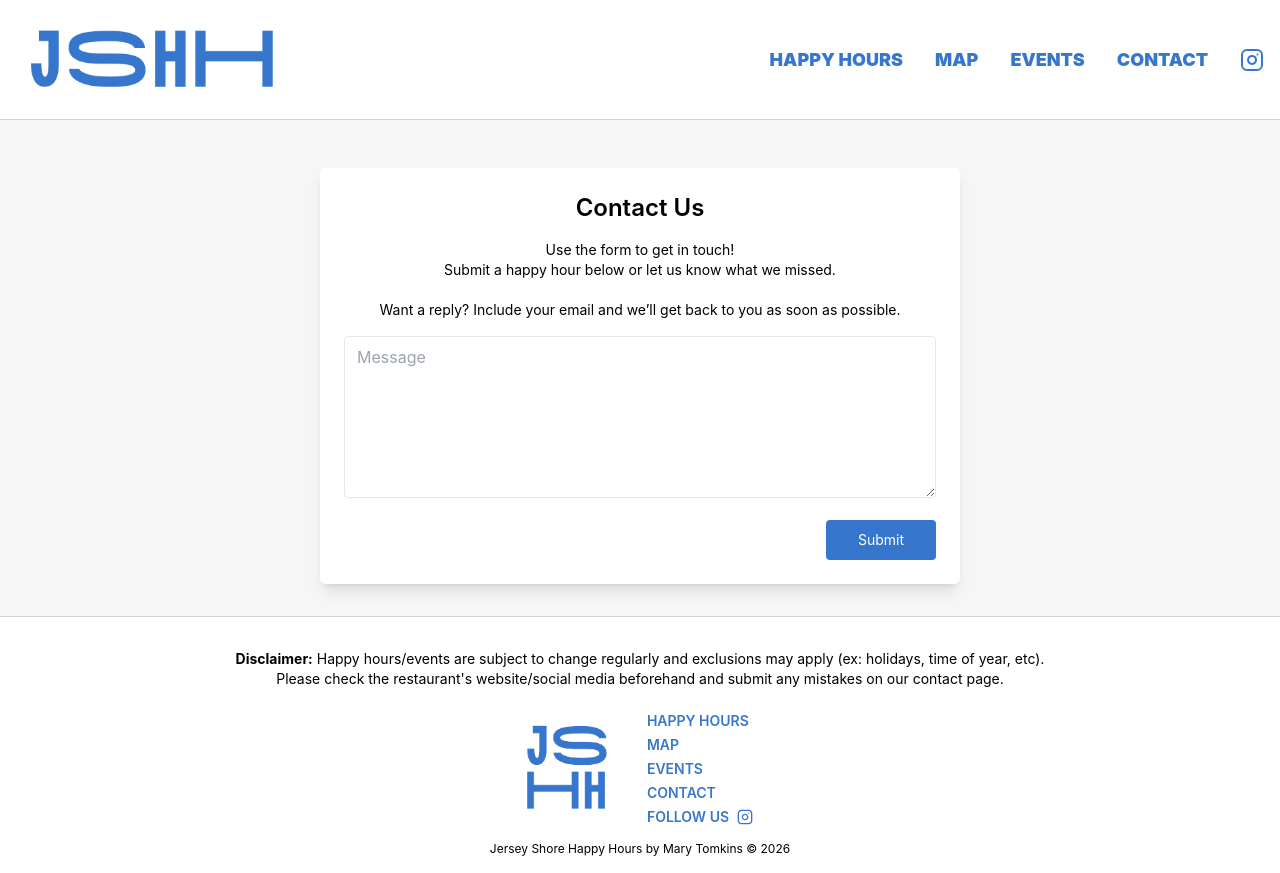
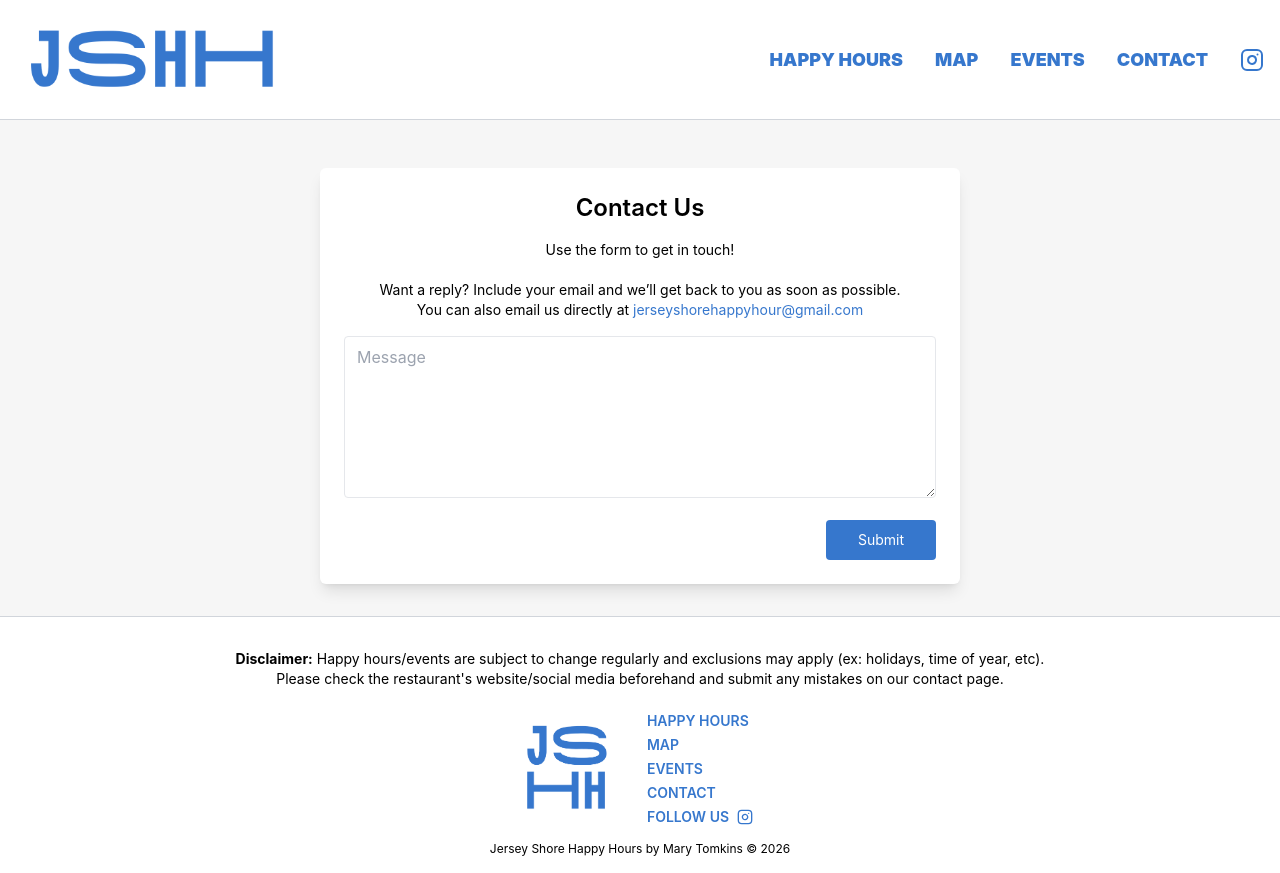
Before and after one commit to marytomkins/jersey-shore-happy-hours, a React (Create React App) app: page /contact in a window 1280 px wide. Built offline with nearby package versions, Linux system fonts and the light colour scheme.

Commit message:
add email

```diff
--- a/src/pages/Contact.js
+++ b/src/pages/Contact.js
@@ -38,10 +38,18 @@ const Contact = () => {
       <div className="text-2xl font-semibold text-center">Contact Us</div>
       <div className="text-sm my-4 px-4 text-center">
         Use the form to get in touch!
-        <br /> Submit a happy hour below or let us know what we missed. <br />
+        <br />
         <br />
         Want a reply? Include your email and we’ll get back to you as soon as
         possible.
+        <br />
+        You can also email us directly at{" "}
+        <a
+          href="mailto:jerseyshorehappyhour@gmail.com"
+          className="text-blue hover-text-light-blue"
+        >
+          jerseyshorehappyhour@gmail.com
+        </a>
       </div>
       <form className="space-y-4">
         <textarea
```
